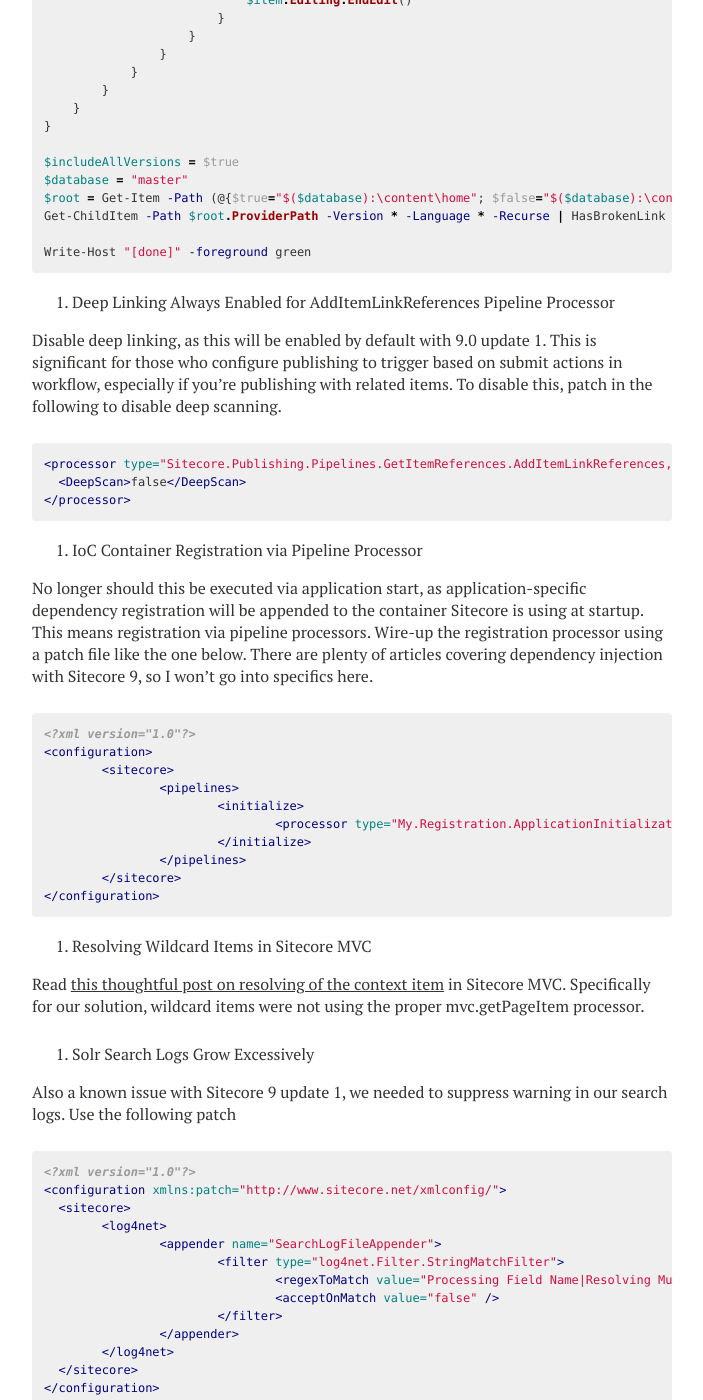
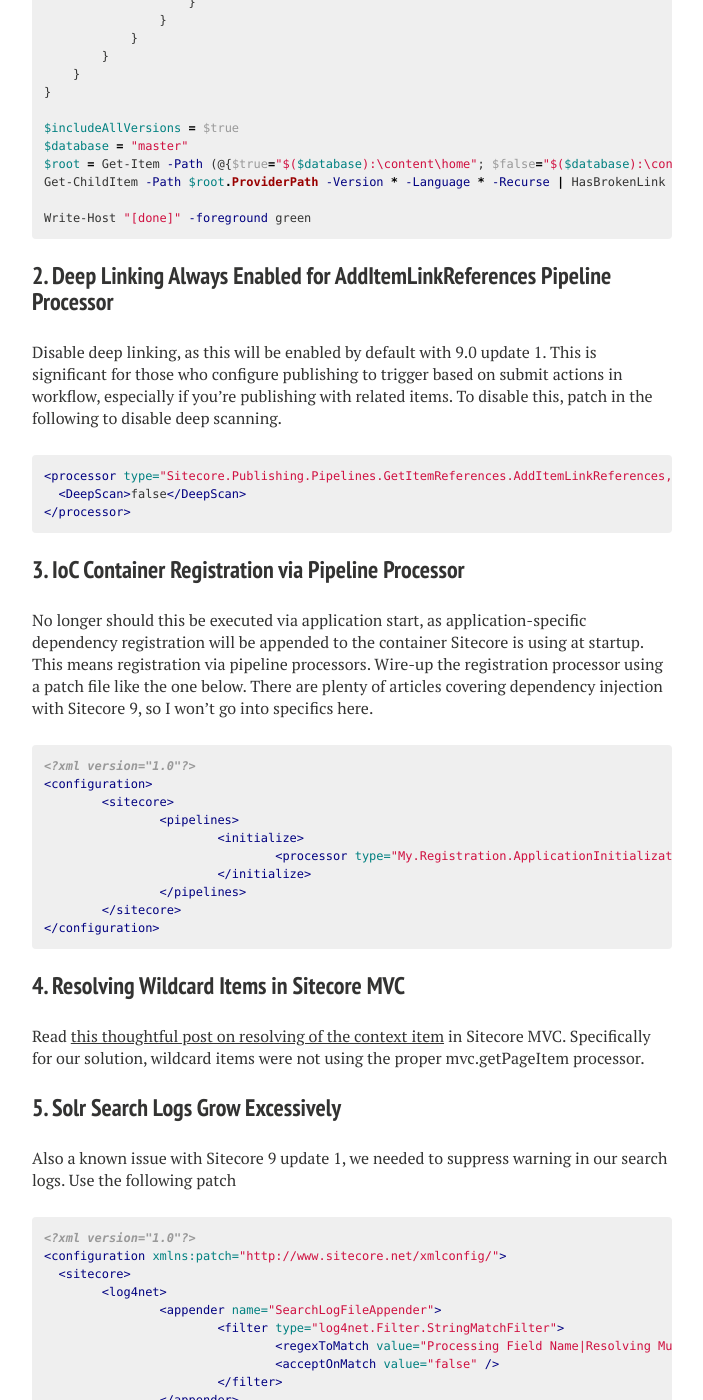
Before and after one commit to PetersonDave/petersondave.github.io, a Jekyll site: the page built from _posts/2018-11-01-Upgrading-to-Sitecore-9.markdown, in a window 1280 px wide and 1400 px high, scrolled down 2775 px. Shown: the whole window, without its empty margins (288-991 px from the left). Built offline with Jekyll 4.4.1, drawn with Linux system fonts in a browser that asks for light colours; nearby versions of some CDN libraries; comment, search, counter and statistics services are not loaded; some of the changed text lies outside the part shown.

Commit message:
Sitecore 9 updates

```diff
--- a/_posts/2018-11-01-Upgrading-to-Sitecore-9.markdown
+++ b/_posts/2018-11-01-Upgrading-to-Sitecore-9.markdown
@@ -55,7 +54,7 @@
 
 The following are application specific changes implemented while upgrading the .NET solution.
 
-1. Invalid Internal Link Field Values
+### 1. Invalid Internal Link Field Values
 
 In our solution, we had internal link field values which had "<internalLink />" without any XML attributes. If left unchanged, publishing will fail during the upgrade. This issue is not limited to just our solution, as Sitecore has confirmed this a known issue. To resolve, they actually issued us a modified Sitecore.Kernel.dll, with changes limited to null checking during the building of internal links:
 
@@ -134,7 +133,7 @@
 Write-Host "[done]" -foreground green
 {% endhighlight %}
 
-2. Deep Linking Always Enabled for AddItemLinkReferences Pipeline Processor
+### 2. Deep Linking Always Enabled for AddItemLinkReferences Pipeline Processor
 
 Disable deep linking, as this will be enabled by default with 9.0 update 1. This is significant for those who configure publishing to trigger based on submit actions in workflow, especially if you're publishing with related items. To disable this, patch in the following to disable deep scanning.
 
@@ -144,7 +143,7 @@
 </processor>
 {% endhighlight %}
 
-3. IoC Container Registration via Pipeline Processor
+### 3. IoC Container Registration via Pipeline Processor
 
 No longer should this be executed via application start, as application-specific dependency registration will be appended to the container Sitecore is using at startup. This means registration via pipeline processors. Wire-up the registration processor using a patch file like the one below. There are plenty of articles covering dependency injection with Sitecore 9, so I won't go into specifics here.
 
@@ -161,11 +160,11 @@
 </configuration>
 {% endhighlight %}
 
-4. Resolving Wildcard Items in Sitecore MVC
+### 4. Resolving Wildcard Items in Sitecore MVC
 
 Read <a href="https://jammykam.wordpress.com/2017/08/02/sitecore-mvc-context-item/" target="_blank">this thoughtful post on resolving of the context item</a> in Sitecore MVC. Specifically for our solution, wildcard items were not using the proper mvc.getPageItem processor.
 
-5. Solr Search Logs Grow Excessively
+### 5. Solr Search Logs Grow Excessively
 
 Also a known issue with Sitecore 9 update 1, we needed to suppress warning in our search logs. Use the following patch
 
@@ -185,7 +184,7 @@
 </configuration>
 {% endhighlight %}
 
-6. Disable Device Detection
+### 6. Disable Device Detection
 
 We don't use this feature. It ships enabled, so we chose to disable using the follow patch:
 
@@ -201,7 +200,7 @@
 </configuration>
 {% endhighlight %}
 
-7. Reduce UpdateListOperationsAgent Job Frequency
+### 7. Reduce UpdateListOperationsAgent Job Frequency
 
 We don't use this feature, yet the job runs multiple times a minute. Added this to reduce the entries in the logs
 
@@ -213,7 +212,7 @@
 </scheduling>
 {% endhighlight %}
 
-8. Increase Solr Timeout
+### 8. Increase Solr Timeout
 
 With Sitecore's default Solr timeout, index rebuilds will fail during the optimization step.
 
@@ -232,7 +231,7 @@
 </configuration>
 {% endhighlight %}
 
-9. Reduce Frequency of Indexing State Switcher Agent
+### 9. Reduce Frequency of Indexing State Switcher Agent
 
 This job runs more often than it needs to for us, filling the logs with unnecessary details. Add this transform:
 
```
Also changed, not shown: other parts of _posts/2018-11-01-Upgrading-to-Sitecore-9.markdown (+2 -3 lines).
